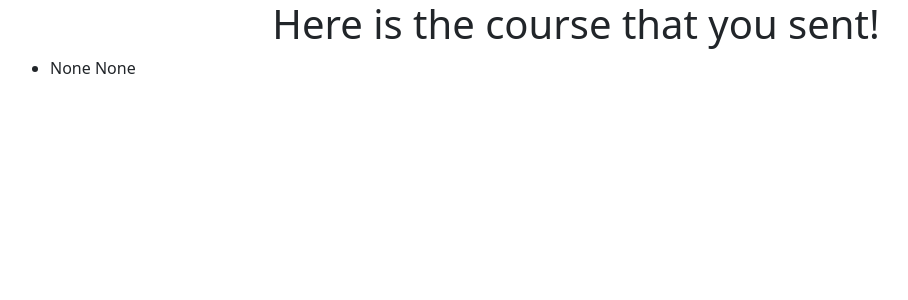
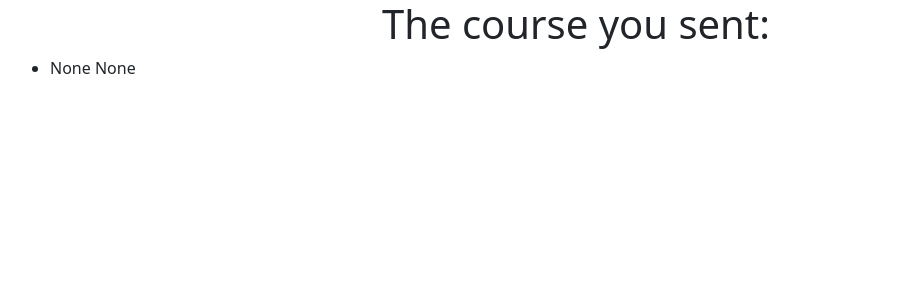
Before and after one commit to martinpare1208/helloWorld, a Flask app: template templates/favorite-course.html in a window 1280 px wide. Shown: the top 300 px of the page, without its empty margins (64-972 px from the left). Run offline with Flask 3, Linux system fonts and the light colour scheme; the template is opened without the code that fills it, so the values that code supplies are empty.

Commit message:
Changed some text in favorite-course.html and rerouted in app.py

```diff
--- a/app.py
+++ b/app.py
@@ -19,9 +19,8 @@
 
 @app.route("/favorite-course")
 def favorite_course():
-    print("Subject entered was: " + request.args.get('subject'))
-    print("Course Number entered was: " + request.args.get('course_number'))
-
+    # print("Subject entered was: " + request.args.get('subject'))
+    # print("Course Number entered was: " + request.args.get('course_number'))
     return render_template('favorite-course.html')
 
 @app.route("/contact", methods=['GET', 'POST'])
--- a/templates/favorite-course.html
+++ b/templates/favorite-course.html
@@ -1,6 +1,6 @@
 {% extends 'base.html' %}
 
-{% block page_head %}Here is the course that you sent!{% endblock %}
+{% block page_head %}The course you sent:{% endblock %}
 
 
 {% block main_content %}
@@ -9,4 +9,5 @@
     <li>{{ request.args.get('subject') }} {{ request.args.get('course_number') }}</li>
     </ul>
     </div>
+
 {% endblock %}
```
